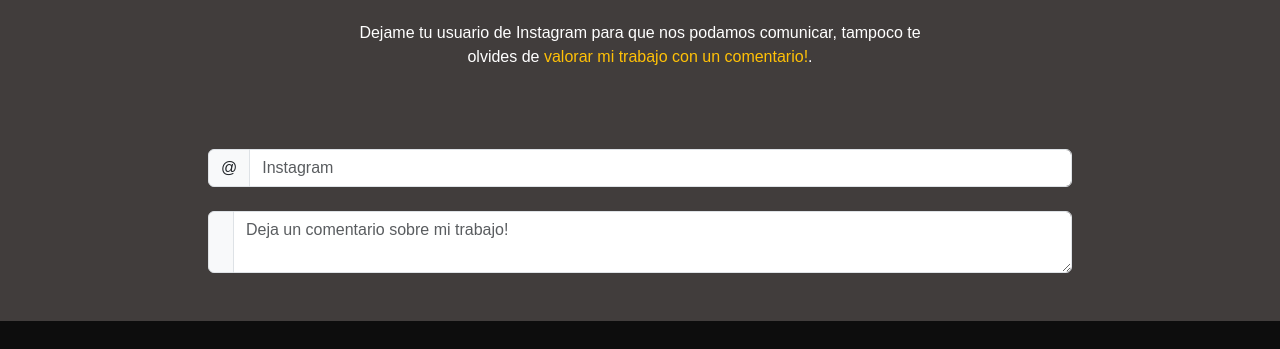
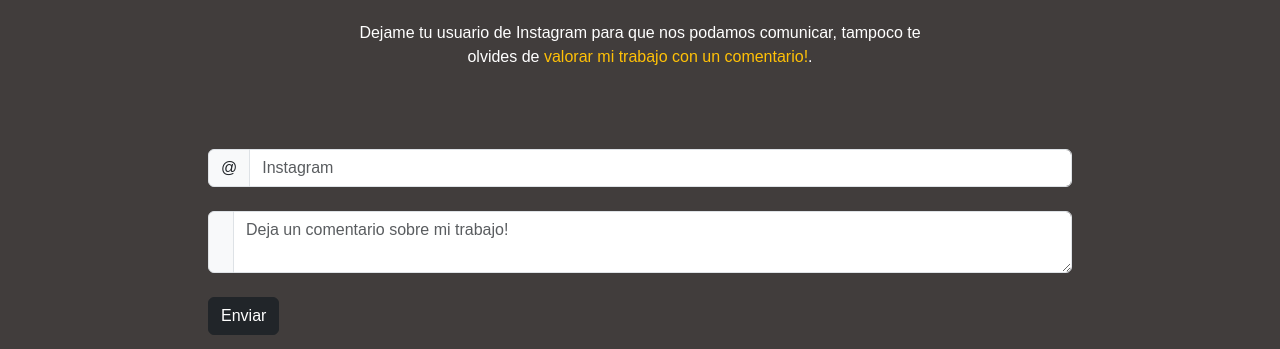
Before and after one commit to faqueve/tattoo-correction, a website: page pages/contacto.html in a window 1280 px wide. Shown: the part 290-639 px from the top of the page. Drawn offline with nearby package versions, Linux system fonts and the light colour scheme; a web font is replaced by a local one.

Commit message:
Modificación en Contacto

```diff
--- a/pages/contacto.html
+++ b/pages/contacto.html
@@ -74,6 +74,7 @@
             <span class="input-group-text"></span>
             <textarea class="form-control" placeholder="Deja un comentario sobre mi trabajo!" aria-label="With textarea"></textarea>
         </div>
+        <button class="btn btn-dark btn-dark-outline-success mt-4" type="buttom">Enviar</button>
     </section>
 
 
```
Also changed, not shown: index.html (+0 -5 lines).
